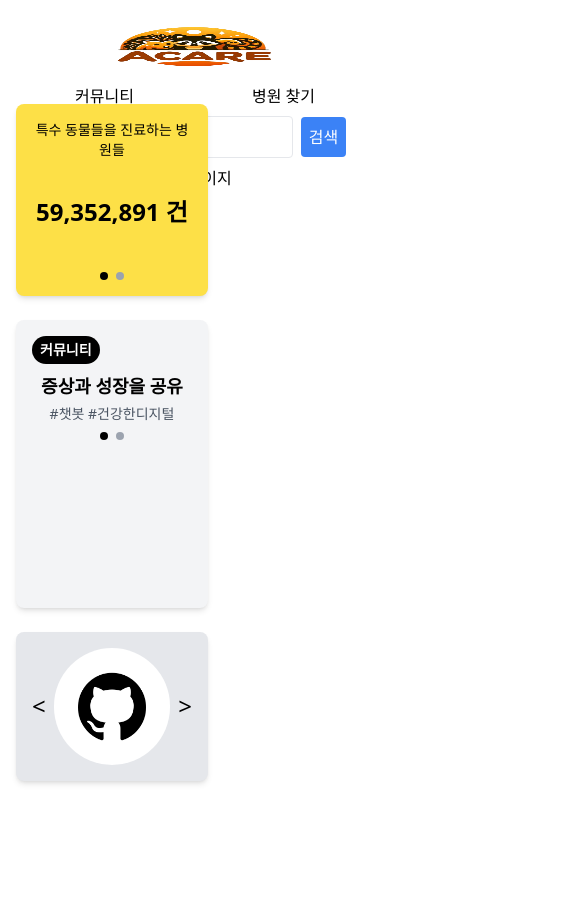
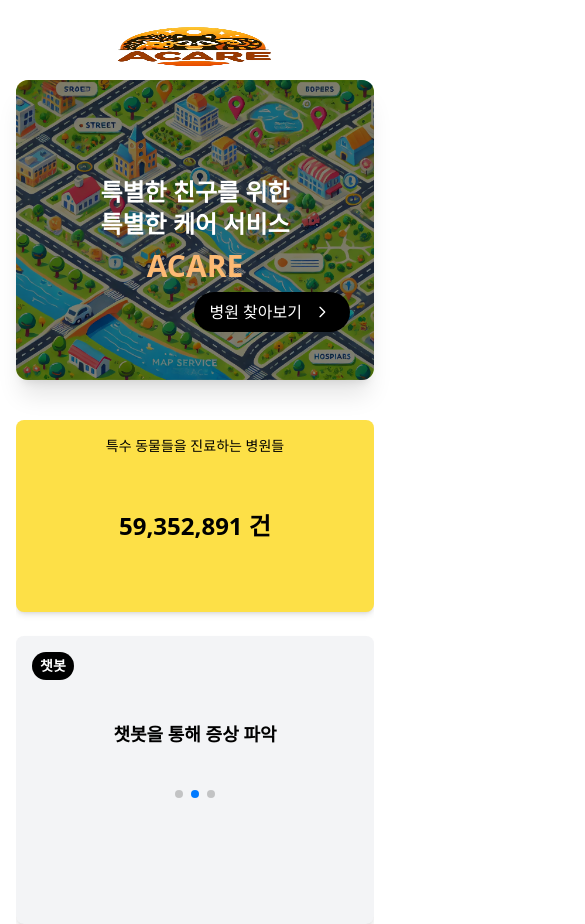
Before and after one commit to hoseo-cs/front, a Next.js app: page / in a window 390 px wide. Shown: the top 924 px of the page, 585 px wide, since content can reach past the window. Before the commit the page ends 844 px from the top, so only its background shows below. Built offline with nearby package versions, Linux system fonts and the light colour scheme.

Commit message:
랜딩 페이지 모바일 적응형 완료.

```diff
--- a/src/app/page.js
+++ b/src/app/page.js
@@ -1,23 +1,45 @@
+"use client";
 import Link from "next/link";
+// Import Swiper React components
+import { Swiper, SwiperSlide } from "swiper/react";
+
+// Import Swiper styles
+import "swiper/css";
+import "swiper/css/navigation";
+import "swiper/css/pagination";
+// import required modules
+import { Autoplay, Pagination } from "swiper/modules";
 
 const HomePage = () => {
+  const slideData = [
+    { id: 1, title: "커뮤니티", text: "증상과 성장을 공유" },
+    { id: 2, title: "챗봇", text: "챗봇을 통해 증상 파악" },
+    { id: 3, title: "건강 기록지", text: "기록지로 자세하게 케어" },
+  ];
+
   return (
-    <div className="w-[1340px] h-[630px] mx-auto  flex flex-col lg:flex-row justify-between">
-      <section className="relative flex-1   rounded-xl overflow-hidden">
+    <div className="w-full max-w-[1340px] h-auto lg:h-[620px] mx-auto grid grid-cols-1 lg:grid-cols-5 gap-4 px-4 lg:px-0 overflow-hidden">
+      <section className="relative col-span-1 lg:col-span-4 rounded-xl overflow-hidden h-[300px] lg:h-full shadow-xl">
         <img
-          src="/path-to-image.jpg"
+          src="/assets/landingMap.png"
           alt="Background"
           className="absolute w-full h-full object-cover"
         />
-        <div className="absolute top-1/4 left-1/4 text-white z-10">
-          <h1 className="text-4xl font-bold text-black">특별한 친구를 위한</h1>
-          <h1 className="text-4xl font-bold text-black">특별한 케어 서비스 </h1>
-          <p className="text-5xl font-bold mt-2 text-blue-600">ACARE</p>
+        <div className="absolute inset-0 flex flex-col justify-center items-center text-white p-4 bg-black bg-opacity-50 rounded-lg">
+          <h1 className="text-2xl lg:text-4xl font-bold text-white">
+            특별한 친구를 위한
+          </h1>
+          <h1 className="text-2xl lg:text-4xl font-bold text-white">
+            특별한 케어 서비스
+          </h1>
+          <p className="text-3xl lg:text-5xl font-bold mt-2 text-orange-300">
+            ACARE
+          </p>
         </div>
 
-        <div className="absolute bottom-8 right-2  w-full h-1/3 flex items-end justify-end">
+        <div className="absolute bottom-8 right-2 w-full lg:w-auto h-1/3 flex items-end justify-end p-4 lg:p-0">
           <button className="px-4 py-2 bg-black text-white rounded-full flex items-center space-x-2">
-            <Link href="/map">병원 찾아보기 </Link>
+            <Link href="/map">병원 찾아보기</Link>
             <div className="w-6 h-6 bg-black rounded-full flex items-center justify-center">
               <svg
                 className="w-4 h-4 text-white"
@@ -38,39 +60,47 @@
         </div>
       </section>
 
-      <aside className="flex flex-col ml-4 space-y-6 mt-6 lg:mt-0 ">
-        <div className="bg-yellow-300 p-4 rounded-lg shadow-md w-48 h-48  flex flex-col justify-between">
+      <aside className="flex flex-col lg:ml-4 space-y-6 mt-6 lg:mt-0 col-span-1 lg:col-span-1 h-auto lg:h-full overflow-y-auto">
+        <div className="bg-yellow-300 p-4 rounded-lg shadow-md w-full h-48 flex flex-col justify-between">
           <p className="text-center text-sm">특수 동물들을 진료하는 병원들</p>
-          <p className="text-center text-2xl font-bold">59,352,891 건</p>
-          <div className="flex justify-center mt-2">
-            <div className="w-2 h-2 bg-black rounded-full mx-1"></div>
-            <div className="w-2 h-2 bg-gray-400 rounded-full mx-1"></div>
-          </div>
+          <p className="text-center text-2xl font-bold my-auto">
+            59,352,891 건
+          </p>
         </div>
 
-        <div className="bg-gray-100 p-4 rounded-lg w-48 h-72 shadow-md  ">
-          <p className="text-center text-sm font-bold bg-black text-white inline-block px-2 py-1 rounded-full">
-            커뮤니티
-          </p>
-          <p className="text-center text-lg font-bold mt-2">
-            증상과 성장을 공유
-          </p>
-          <p className="text-center text-sm text-gray-600 mt-1">
-            #챗봇 #건강한디지털
-          </p>
-          <div className="flex justify-center mt-2">
-            <div className="w-2 h-2 bg-black rounded-full mx-1"></div>
-            <div className="w-2 h-2 bg-gray-400 rounded-full mx-1"></div>
-          </div>
+        <div className="bg-gray-100 p-4 rounded-lg shadow-md w-full h-72">
+          <Swiper
+            spaceBetween={30}
+            centeredSlides={true}
+            autoplay={{
+              delay: 2500,
+              disableOnInteraction: false,
+            }}
+            pagination={{
+              clickable: true,
+            }}
+            modules={[Autoplay, Pagination]}
+            className="mySwiper"
+          >
+            {slideData.map((slide) => (
+              <SwiperSlide className="" key={slide.id}>
+                <div className="h-40">
+                  <p className=" text-center text-sm font-bold bg-black text-white inline-block px-2 py-1 rounded-full">
+                    {slide.title}
+                  </p>
+                  <p className=" text-center text-lg font-bold mt-10">
+                    {slide.text}
+                  </p>
+                </div>
+              </SwiperSlide>
+            ))}
+          </Swiper>
         </div>
 
-        <div className="bg-gray-200 p-4  rounded-lg shadow-md w-48 flex ">
-          <button className="text-2xl">&lt;</button>
+        <div className="bg-gray-200 p-4 rounded-lg shadow-md w-full flex hidden lg:flex">
           <div className="flex-1 mx-2 flex justify-center items-center bg-white rounded-full p-6">
-            {/* <p className="text-lg">github</p> */}
-            <img src="/assets/git.png"></img>
+            <img src="/assets/git.png" alt="Github" />
           </div>
-          <button className="text-2xl">&gt;</button>
         </div>
       </aside>
     </div>
```
Also changed, not shown: public/assets/landingMap.png (added).
